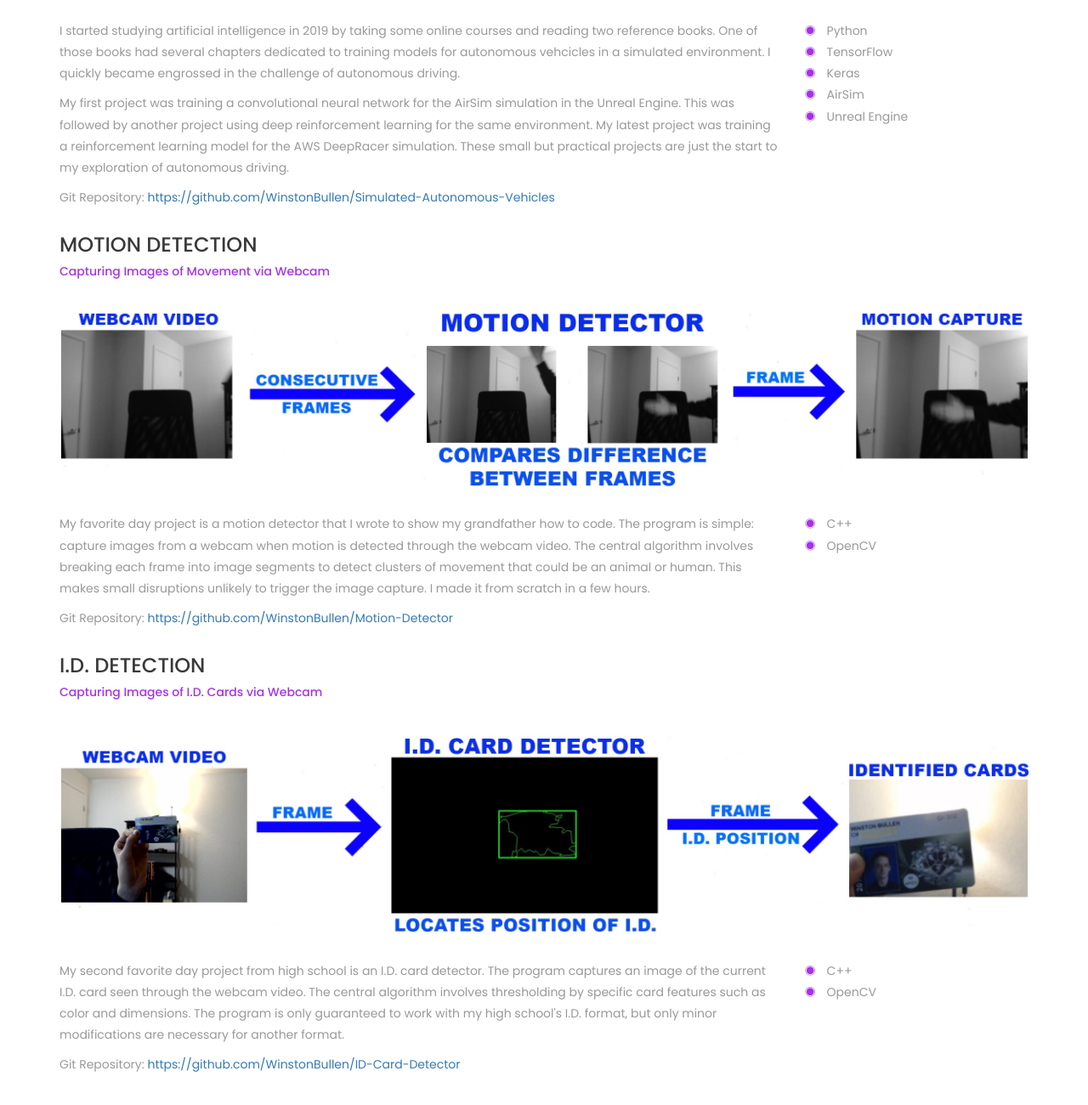
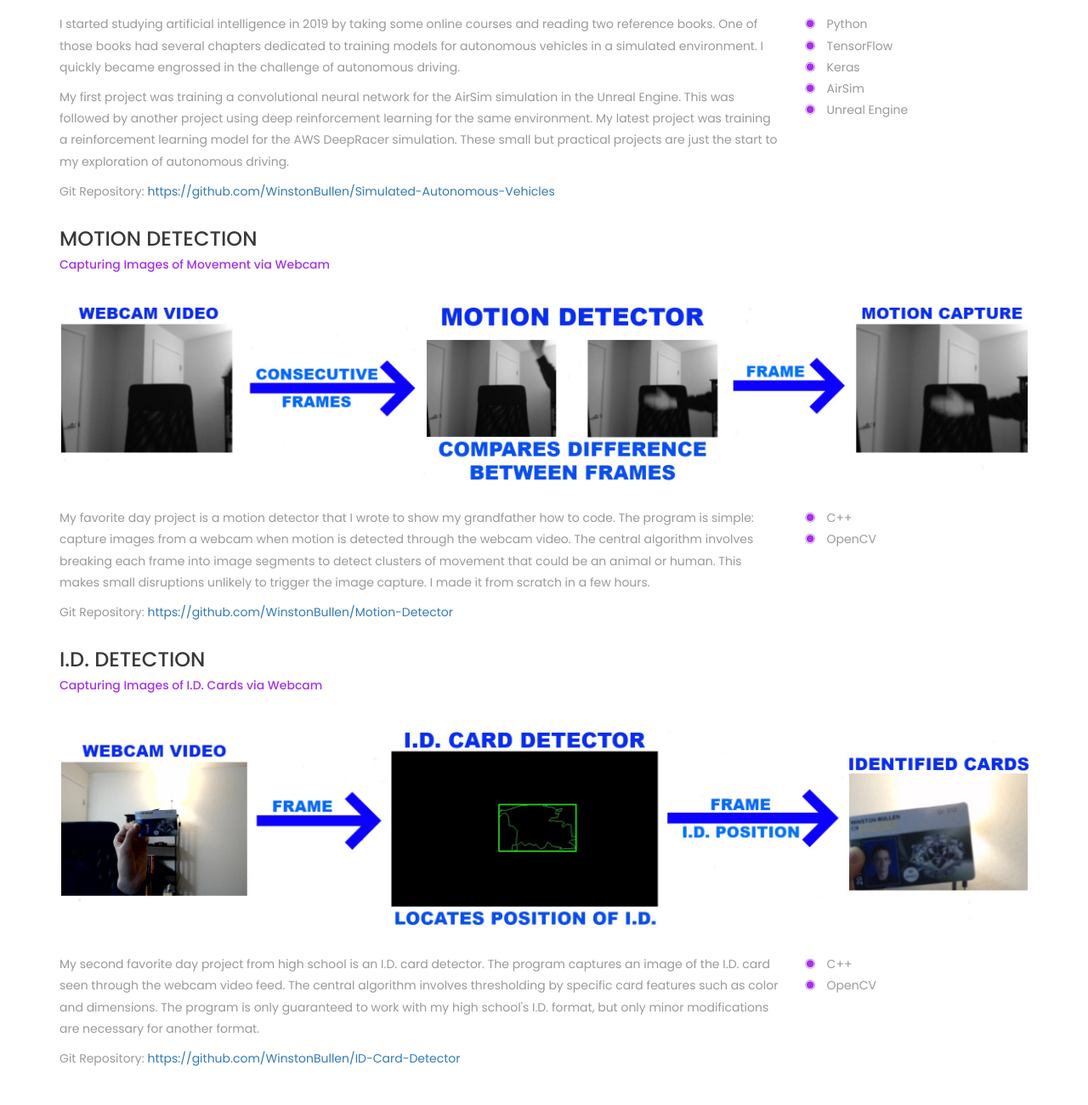
Before and after one commit to WinstonBullen/WinstonBullen.github.io, a plain HTML site: page index.html in a window 1280 px wide. Shown: the part 1968-3268 px from the top of the page at 85% size. Drawn offline with Linux system fonts and the light colour scheme; a script that the page names is missing; files whose address does not match are found by name.

Commit message:
Morning Updates

```diff
--- a/index.html
+++ b/index.html
@@ -128,7 +128,7 @@
         </div>
 
         <div class="col-md-9">
-            <p>I started studying artificial intelligence in 2019 by taking some online courses and reading two reference books. One of those books had several chapters dedicated to training models for autonomous vehcicles in a simulated environment. I quickly became engrossed in the challenge of autonomous driving.  </p>
+            <p>I started studying artificial intelligence in 2019 by taking some online courses and reading two reference books. One of those books had several chapters dedicated to training models for autonomous vehicles in a simulated environment. I quickly became engrossed in the challenge of autonomous driving.  </p>
 
             <p>My first project was training a convolutional neural network for the AirSim simulation in the Unreal Engine. This was followed by another project using deep reinforcement learning for the same environment. My latest project was training a reinforcement learning model for the AWS DeepRacer simulation. These small but practical projects are just the start to my exploration of autonomous driving. </p>
 
@@ -183,7 +183,7 @@
         </div>
 
         <div class="col-md-9">
-            <p>My second favorite day project from high school is an I.D. card detector. The program captures an image of the current I.D. card seen through the webcam video. The central algorithm involves thresholding by specific card features such as color and dimensions. The program is only guaranteed to work with my high school's I.D. format, but only minor modifications are necessary for another format. </p>
+            <p>My second favorite day project from high school is an I.D. card detector. The program captures an image of the I.D. card seen through the webcam video feed. The central algorithm involves thresholding by specific card features such as color and dimensions. The program is only guaranteed to work with my high school's I.D. format, but only minor modifications are necessary for another format. </p>
 
             <p>Git Repository: <a href="https://github.com/WinstonBullen/ID-Card-Detector">https://github.com/WinstonBullen/ID-Card-Detector</a></p>
         </div>
```
Also changed, not shown: img/SIMAV.png.
